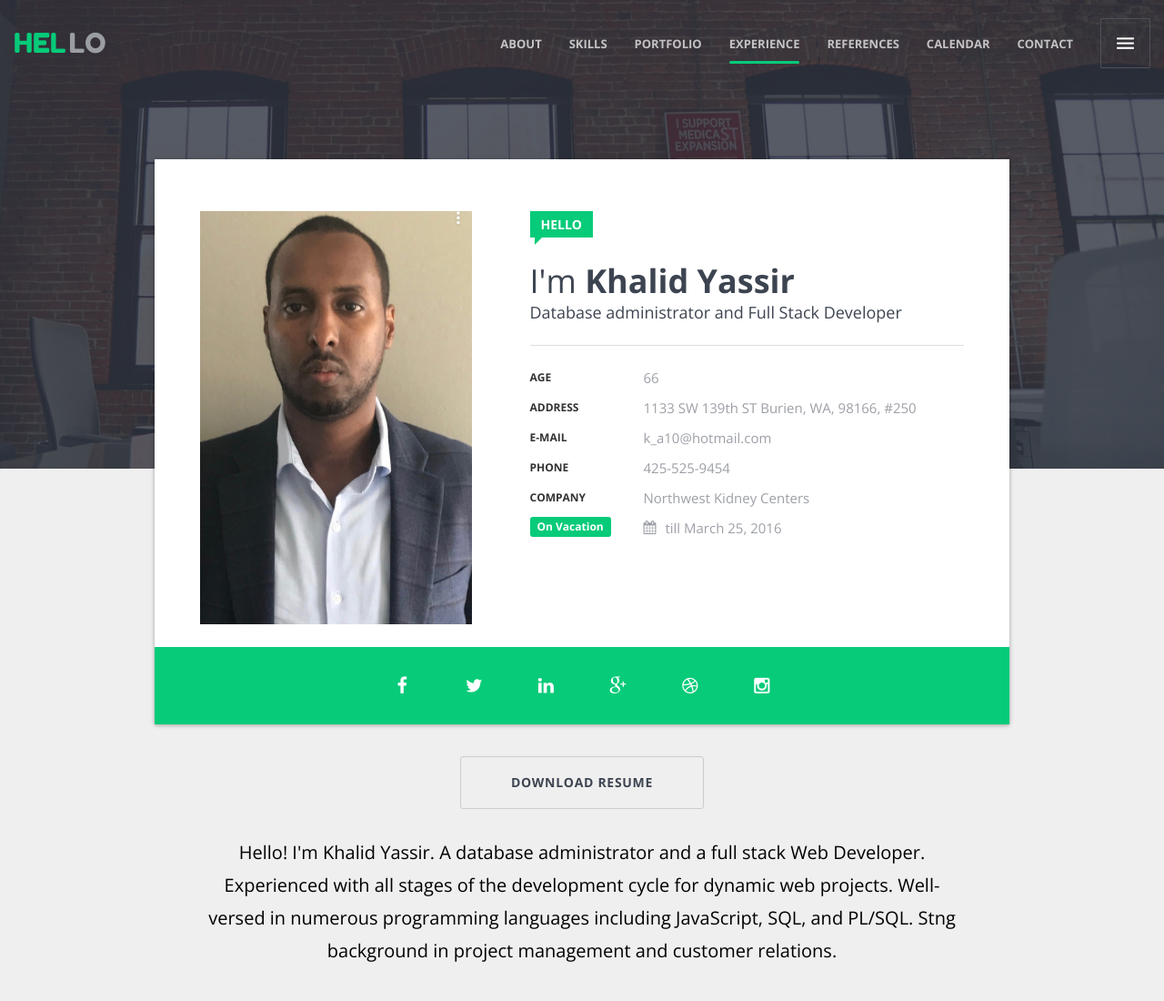
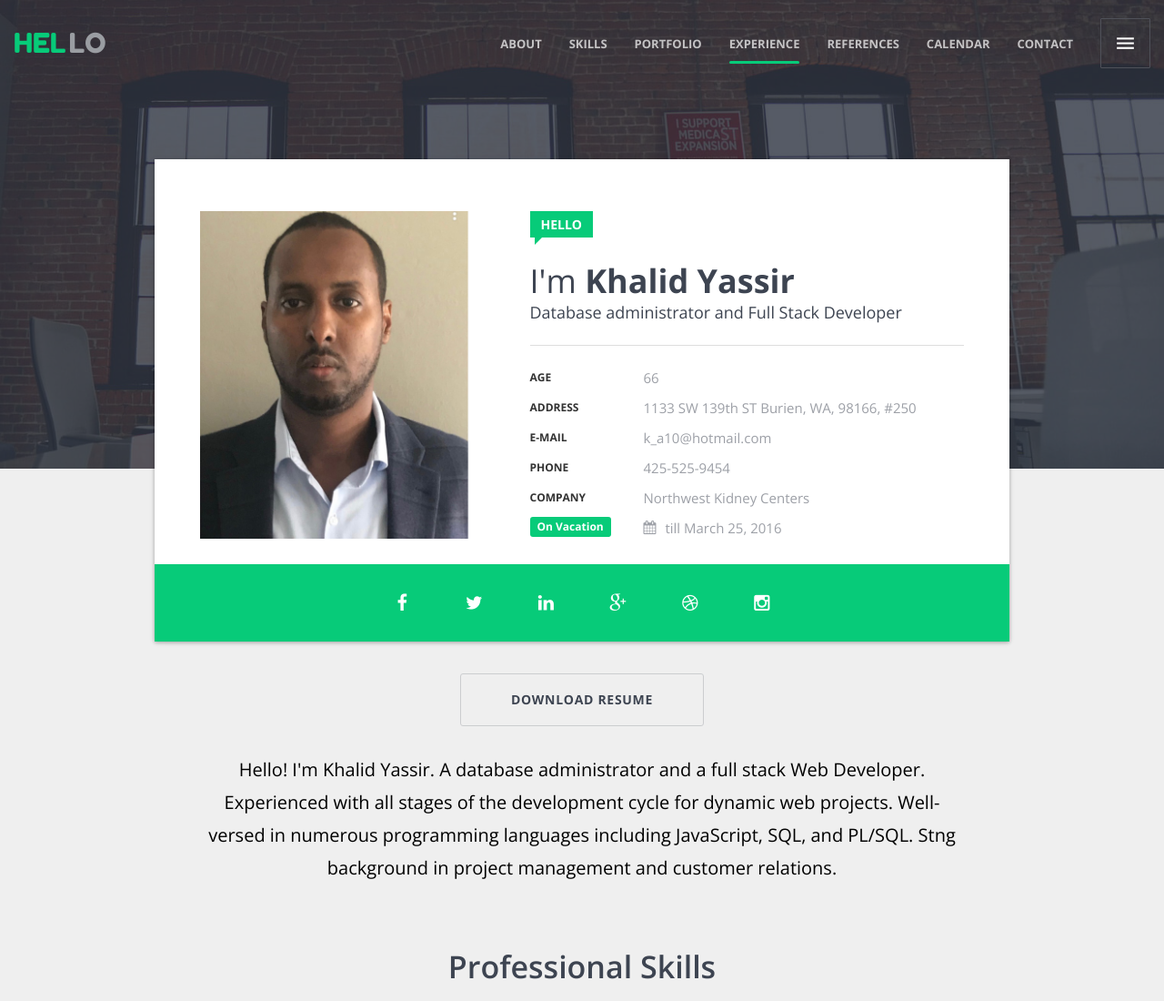
Before and after one commit to ky82/Basic-Portfolio, a plain HTML site: page index.html in a window 1280 px wide. Shown: the top 1100 px of the page at 91% size. Drawn offline with nearby package versions, Linux system fonts and the light colour scheme; some packages are replaced by stand-ins of ours; files whose address does not match are found by name.

Commit message:
updated photo

```diff
--- a/index.html
+++ b/index.html
@@ -266,7 +266,7 @@
                         <div class="profile">
                             <div class="row">
                                 <div class="col-xs-5">
-                                    <div class="profile-photo"><img src="img/uploads/khalid2.jpg" alt="Khalid Yassir"/></div>
+                                    <div class="profile-photo"><img src="img/uploads/khalid2.png" alt="Khalid Yassir"/></div>
                                 </div>
                                 <div class="col-xs-7">
                                     <div class="profile-info">
```
Also changed, not shown: img/uploads/khalid2.PNG (added).
